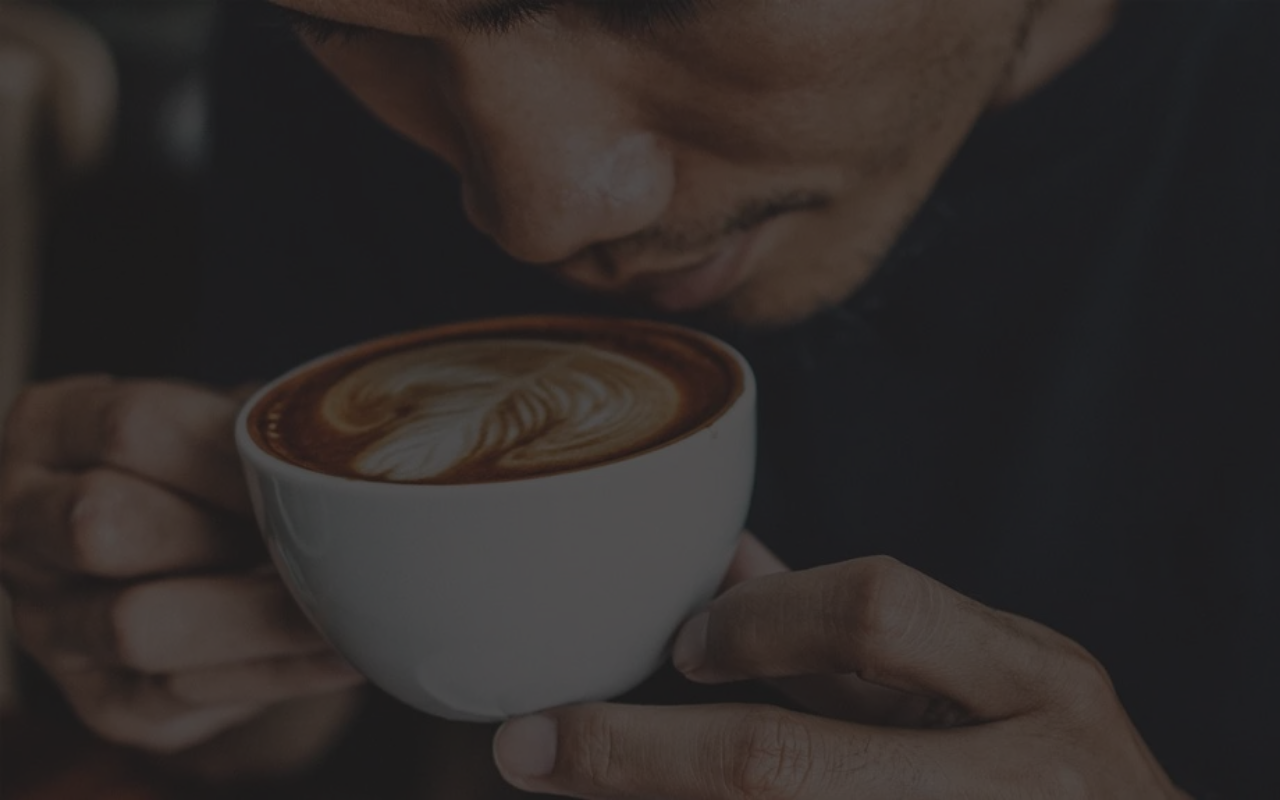
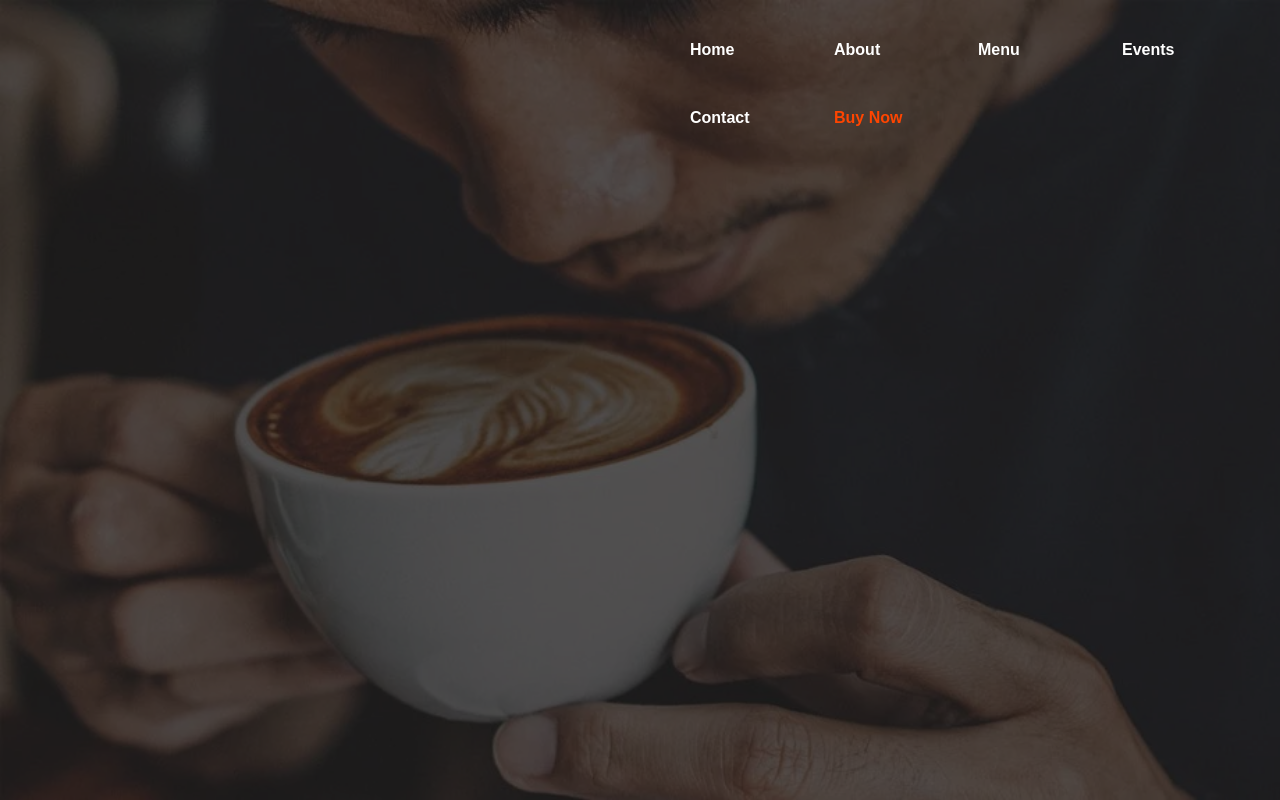
Before and after one commit to jivkovaviktoria/OnyxCafe, a plain HTML site: page index.html in a window 1280 px wide. Drawn offline with Linux system fonts and the light colour scheme.

Commit message:
Added navbar

```diff
--- a/CSS/homepage.css
+++ b/CSS/homepage.css
@@ -21,3 +21,25 @@ body{
 .background>*{
     z-index: 2;
 }
+.nav{
+    z-index: 5;
+    position: absolute;
+    top: 0;
+}
+.nav ul{
+    list-style: none;
+    padding: 0;
+    margin-left: 670px;
+}
+.nav li{
+    display: inline-block;
+}
+.nav a{
+    text-decoration: none;
+    display: block;
+    width: 100px;
+    padding: 25px 20px;
+    color: white;
+    font-family: sans-serif;
+    font-weight: bold;
+}
--- a/index.html
+++ b/index.html
@@ -11,5 +11,17 @@
     <div class="layer">
     </div>
 </div>
+
+<div class="nav">
+    <ul>
+        <li><a>Home</a></li>
+        <li><a>About</a></li>
+        <li><a>Menu</a></li>
+        <li><a>Events</a></li>
+        <li><a>Contact</a></li>
+        <li><a style="color: orangered">Buy Now</a></li>
+    </ul>
+</div>
+
 </body>
 </html>
```
